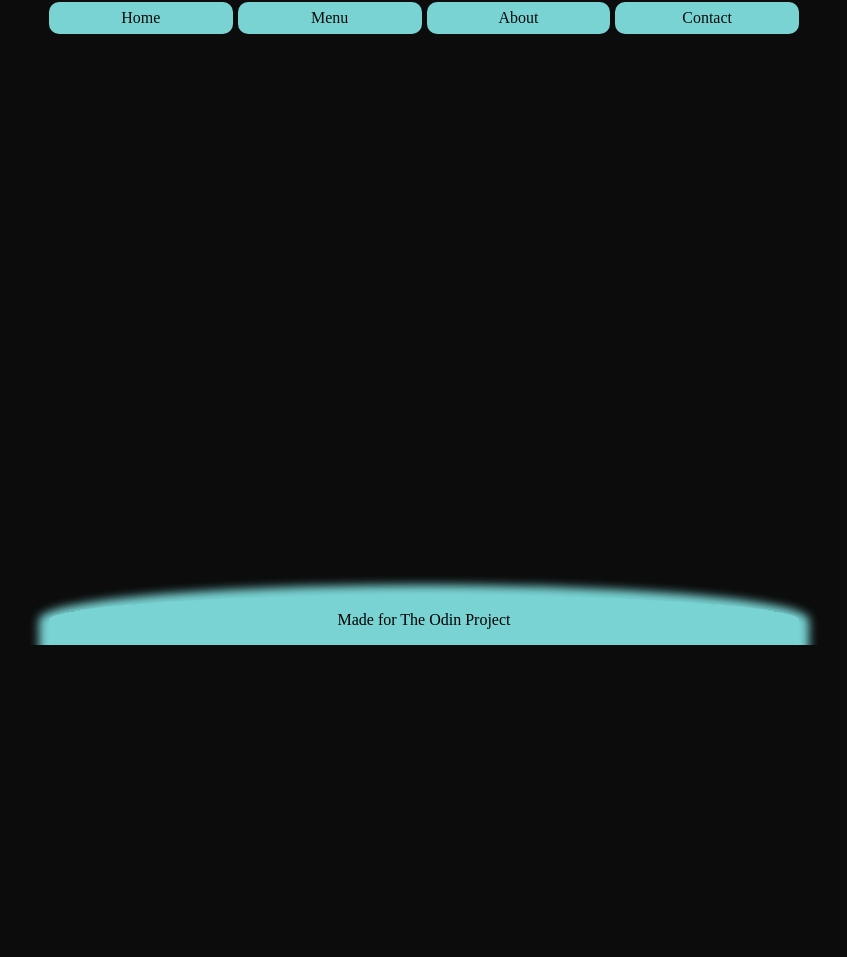
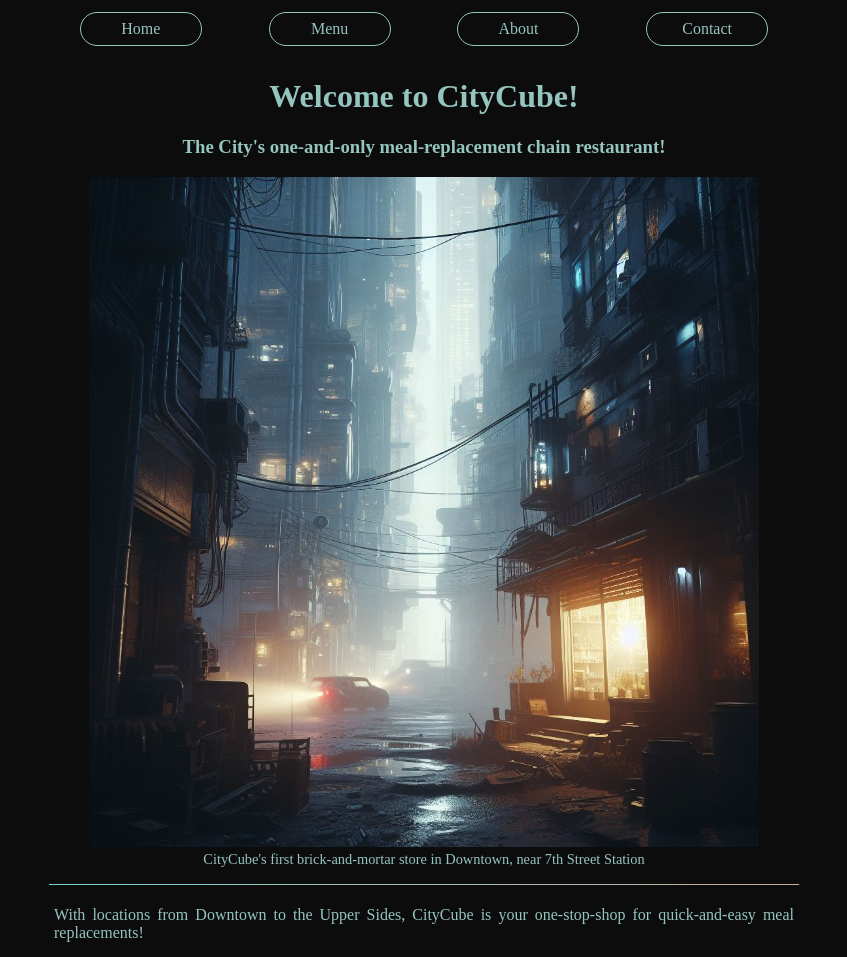
Before and after one commit to cs-cmd/city-cube-restaurant, a website built with webpack: page src/index.html in a window 1280 px wide. Shown: the part 155-1112 px from the top of the page, without its empty margins (216-1063 px from the left). Before the commit the page ends 800 px from the top, so only its background shows below. Built offline with nearby package versions, Linux system fonts and the light colour scheme.

Commit message:
Added content to home page; added styling to page;

```diff
--- a/res/styles/page-styles.css
+++ b/res/styles/page-styles.css
@@ -4,6 +4,13 @@
     --accent-second: #caa999;
     --accent-blend-main: #94c5bf;
     --accent-blend-second: #afb7ac;
+    --page-content-width: clamp(350px, 100%, 750px);
+}
+
+.page-break {
+    width: 100%;
+    height: 1px;
+    background-image: linear-gradient(90deg, var(--accent-main), var(--accent-second));
 }
 
 html {
@@ -28,7 +35,7 @@ header {
 }
 
 header > *, main, footer{
-    width: clamp(350px, 100%, 750px);
+    width: var(--page-content-width);
 }
 
 
@@ -37,29 +44,65 @@ header > *, main, footer{
     display: grid;
     grid-template-columns: repeat(4, 1fr);
     margin: 0px;
-    padding: 0px;
+    padding: 10px;
     gap: 5px;
+    justify-items: center;
 }
 
 .page-nav li {
-    border-radius: 10px;
     display: flex;
     justify-content: center;
     align-items: center;
     height: 2rem;
-    background-color: var(--accent-main);
-    color: var(--bg-main);
+    width: min(100%, 15ch);
+    color: var(--accent-blend-main);
+    transition: transform .25s;
+    border: 1px solid var(--accent-blend-main);
+    border-radius: 20px;
+
+}
+
+.page-nav li:hover {
+    transform: scale(1.25);
+    cursor: pointer;
+}
+
+.page-nav li:active {
+    filter: brightness(.75);
+}
+
+.page-image {
+    width: var(--page-content-width);
+}
+
+figcaption {
+    font-size: .9rem;
+    text-align: center;
 }
 
 main {
     flex: 1 1 auto;
+    color: var(--accent-blend-main);
 }
+
+main .headers {
+    width: 100%;
+    text-align: center;
+}
+main p {
+    text-align: justify;
+    padding: 5px;
+}
+
+
+
+
+
+
 footer {
     --top-border-radius: 50%;
-    background-color: var(--accent-main);
     flex: 0 0 auto;
     text-align: center;
-    border-top-right-radius: var(--top-border-radius);
-    border-top-left-radius: var(--top-border-radius);
-    box-shadow: 0px 0px 10px 10px var(--accent-main);
+    font-size: .9rem;
+    color: var(--accent-blend-main);
 }
--- a/src/index.html
+++ b/src/index.html
@@ -17,10 +17,28 @@
         </ul>
     </header>
     <main>
+        <h1 class="headers">Welcome to CityCube!</h1>
 
+        <h3 class="headers">The City's one-and-only meal-replacement chain restaurant!</h3>
+
+        <figure>
+            <img class="page-image" alt="AI-generated image of storefront with a bright light in a dystopian city"src="../res/images/storefront.jpeg">
+            <figcaption>CityCube's first brick-and-mortar store in Downtown, near 7th Street Station</figcaption>
+        </figure>
+
+        <div class="page-break"></div>
+
+        <p>With locations from Downtown to the Upper Sides, CityCube is your one-stop-shop for quick-and-easy meal replacements!</p>
+
+        <p>Our patented formula of nutrients and minerals sourced from exotic locations across our planet provides you with everything your body needs to function in our society!</p>
+
+        <p>As a member of the <span class='brand-name'>CS/CMD</span> umbrella conglomerate, you can utilize your ::CS/CREDIT:: here to purchase your goods! You can inquire more about these options in our <a href="#">contact form</a>.</p>
+
+        <p>Interested in how our store came to be in the City? <a href="#">Click here</a> to read about our founder's journey through the bureaucratic jungle to secure a foothold in the food industry.</p>
     </main>
     <footer>
-        <p>Made for The Odin Project</p>
+        <div class="page-break"></div>
+        <p>A member of the CS/CMD umbrella</p>
     </footer>
 </body>
 </html>
--- a/webpack.config.js
+++ b/webpack.config.js
@@ -2,6 +2,7 @@ const path = require('path');
 const HtmlWebpackPlugin = require('html-webpack-plugin');
 
 module.exports = {
+    mode: 'development',
     entry: './src/driver.js',
     output: {
         filename: 'bundle.js',
```
Also changed, not shown: docs/index.html (deleted, +0 -13 lines), dist/bundle.js, dist/index.html, res/images/storefront.jpeg (added).
